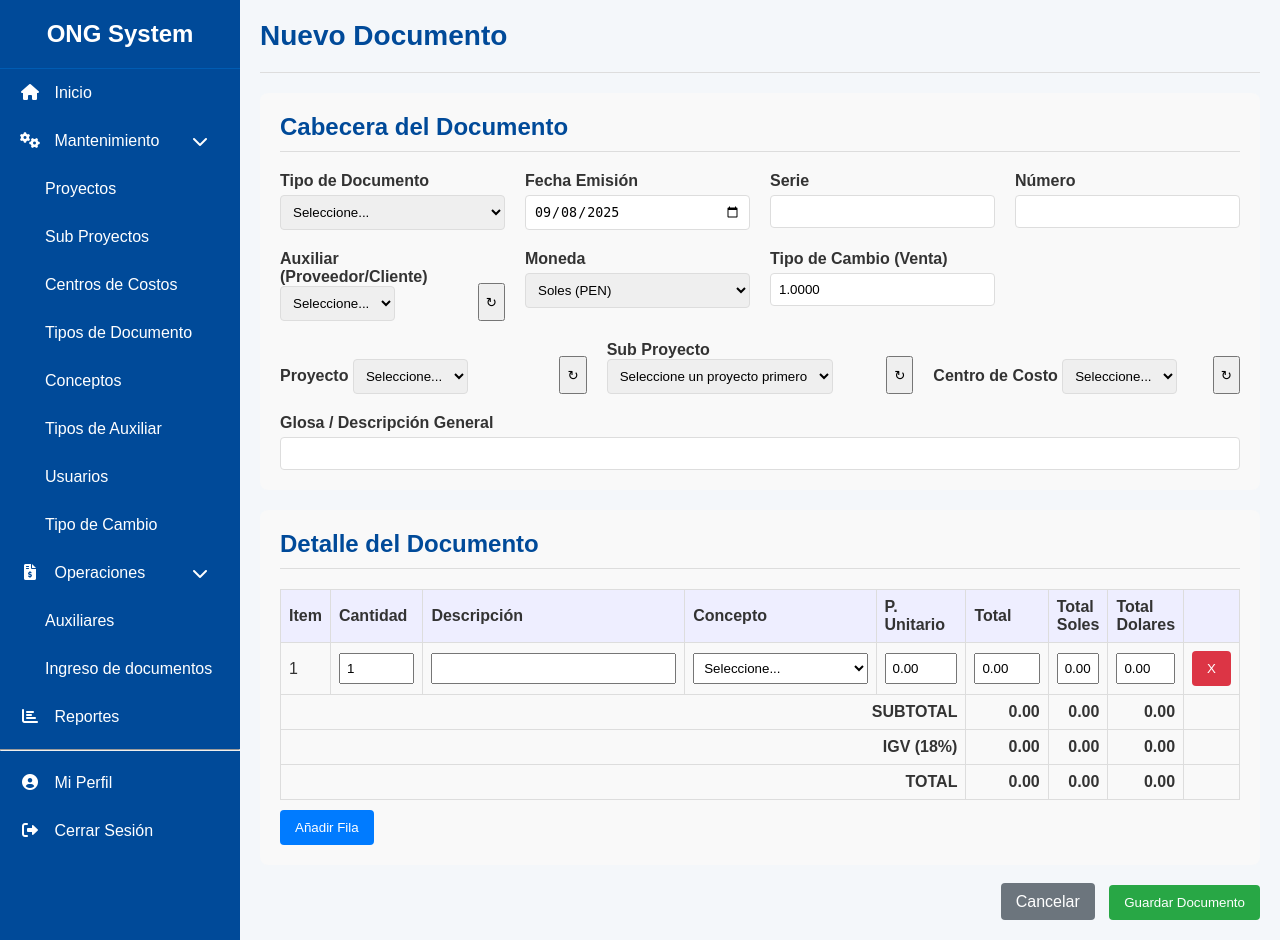
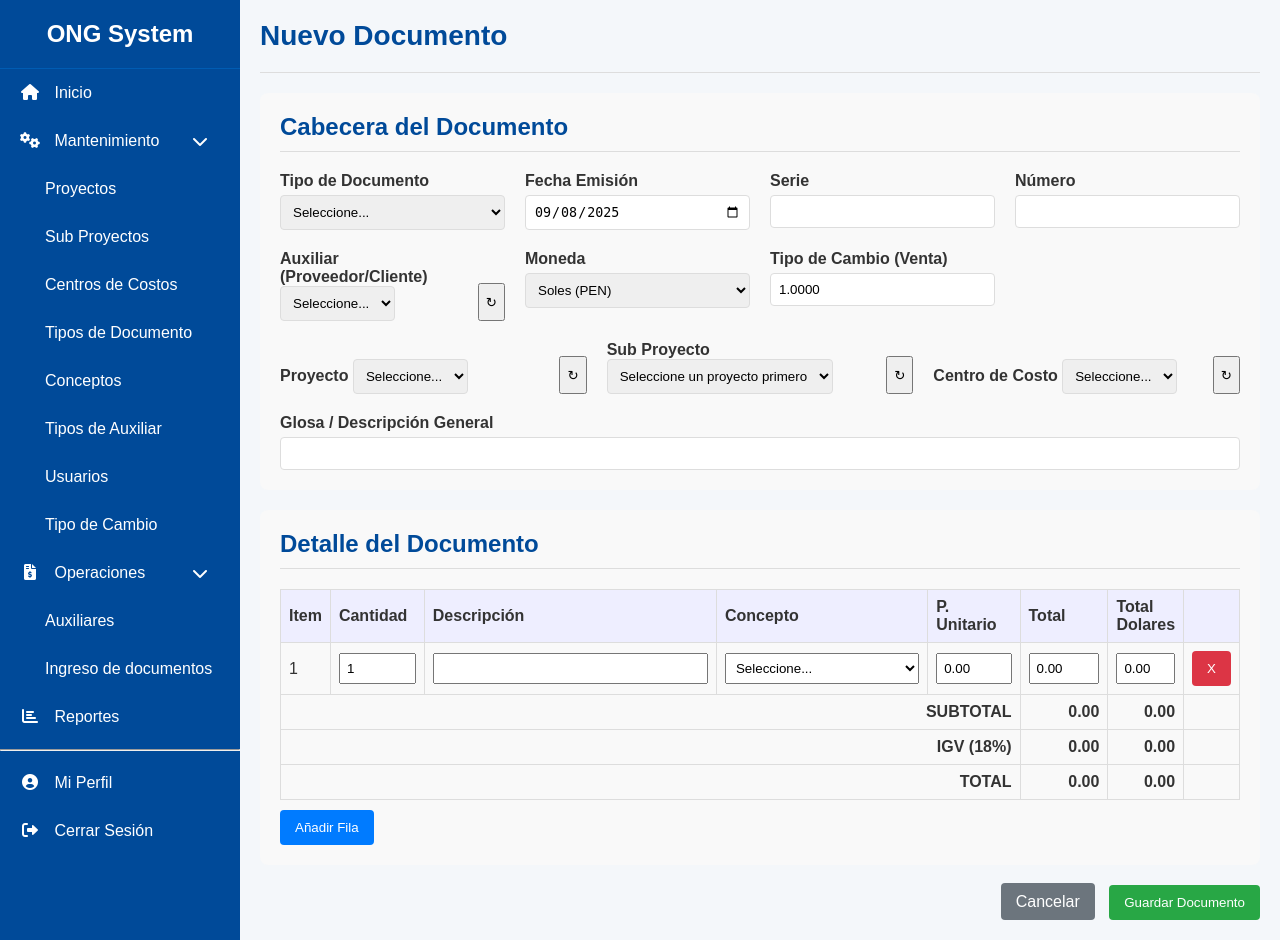
Before and after one commit to miguel-ls/ong, a PHP site: page /index.php?page=ingreso_documentos_form in a window 1280 px wide. Run offline with PHP 8.4, Linux system fonts and the light colour scheme; the visitor is signed in with stand-in values (Sample User, id 1).

Commit message:
Feat: Implementa funcionalidad CRUD completa para el Módulo de Documentos.
Este commit finaliza la implementación del módulo de "Ingreso de Documentos", añadiendo la funcionalidad de Edición y Eliminación, y aplicando las últimas mejoras de UI solicitadas.

Cambios Clave:
- **Funcionalidad de Edición:**
  - El formulario ahora se puede abrir en modo 'Editar'.
  - Se ha implementado la lógica para cargar los datos existentes (cabecera y detalle) de la base de datos y poblar el formulario dinámicamente con JavaScript.
  - El script de procesamiento ahora maneja la lógica de actualización, borrando los detalles antiguos y guardando los nuevos.

- **Funcionalidad de Eliminación:**
  - El botón 'Eliminar' en la lista de documentos ahora es funcional y elimina el documento y sus detalles correspondientes.

- **Mejoras de UI:**
  - Se ha añadido un botón 'Cancelar' en el formulario de edición.
  - La lista de documentos ahora oculta las columnas de totales en Soles y Dólares para una vista más limpia.
  - En el formulario, la columna de moneda irrelevante (Soles o Dólares) se oculta dinámicamente según la moneda seleccionada en la cabecera.
  - Los totales generales en el formulario ahora se cargan y muestran correctamente en modo de edición.

- **Infraestructura de Soporte:**
  - Se han añadido nuevos procedimientos almacenados para leer, actualizar y eliminar documentos.
  - Todos los cambios de base de datos de esta sesión de desarrollo se han consolidado en un único archivo de parche para facilitar la actualización.

```diff
--- a/src/pages/ingreso_documentos_form.php
+++ b/src/pages/ingreso_documentos_form.php
@@ -200,8 +200,8 @@ try {
                         <th style="width: 25%;">Concepto</th>
                         <th style="width: 10%;">P. Unitario</th>
                         <th style="width: 10%;">Total</th>
-                        <th style="width: 10%;">Total Soles</th>
-                        <th style="width: 10%;">Total Dolares</th>
+                        <th style="width: 10%;" class="col-soles">Total Soles</th>
+                        <th style="width: 10%;" class="col-dolares">Total Dolares</th>
                         <th style="width: 5%;"></th>
                     </tr>
                 </thead>
@@ -221,8 +221,8 @@ try {
                         </td>
                         <td><input type="number" name="detalle[0][precio_unitario]" value="0.00" step="0.01" class="row-input"></td>
                         <td><input type="text" name="detalle[0][precio_total]" value="0.00" readonly></td>
-                        <td><input type="text" name="detalle[0][total_soles]" value="0.00" readonly></td>
-                        <td><input type="text" name="detalle[0][total_dolares]" value="0.00" readonly></td>
+                        <td class="col-soles"><input type="text" name="detalle[0][total_soles]" value="0.00" readonly></td>
+                        <td class="col-dolares"><input type="text" name="detalle[0][total_dolares]" value="0.00" readonly></td>
                         <td><button type="button" class="btn btn-delete-row">X</button></td>
                     </tr>
                 </tbody>
@@ -230,22 +230,22 @@ try {
                     <tr class="total-row">
                         <td colspan="5">SUBTOTAL</td>
                         <td id="subtotal">0.00</td>
-                        <td id="subtotal_soles">0.00</td>
-                        <td id="subtotal_dolares">0.00</td>
+                        <td id="subtotal_soles" class="col-soles">0.00</td>
+                        <td id="subtotal_dolares" class="col-dolares">0.00</td>
                         <td></td>
                     </tr>
                      <tr class="total-row">
                         <td colspan="5">IGV (18%)</td>
                         <td id="igv">0.00</td>
-                        <td id="igv_soles">0.00</td>
-                        <td id="igv_dolares">0.00</td>
+                        <td id="igv_soles" class="col-soles">0.00</td>
+                        <td id="igv_dolares" class="col-dolares">0.00</td>
                         <td></td>
                     </tr>
                     <tr class="total-row">
                         <td colspan="5">TOTAL</td>
                         <td id="total">0.00</td>
-                        <td id="total_soles">0.00</td>
-                        <td id="total_dolares">0.00</td>
+                        <td id="total_soles" class="col-soles">0.00</td>
+                        <td id="total_dolares" class="col-dolares">0.00</td>
                         <td></td>
                     </tr>
                 </tfoot>
@@ -416,8 +416,8 @@ document.addEventListener('DOMContentLoaded', function() {
                 <td class="concepto-cell"></td>
                 <td><input type="number" name="detalle[${index}][precio_unitario]" value="${item.precio_unitario}" step="0.01" class="row-input"></td>
                 <td><input type="text" name="detalle[${index}][precio_total]" value="${item.precio_total}" readonly></td>
-                <td><input type="text" name="detalle[${index}][total_soles]" value="${item.total_soles}" readonly></td>
-                <td><input type="text" name="detalle[${index}][total_dolares]" value="${item.total_dolares}" readonly></td>
+                <td class="col-soles"><input type="text" name="detalle[${index}][total_soles]" value="${item.total_soles}" readonly></td>
+                <td class="col-dolares"><input type="text" name="detalle[${index}][total_dolares]" value="${item.total_dolares}" readonly></td>
                 <td><button type="button" class="btn btn-delete-row">X</button></td>
             `;
             newRow.querySelector('.concepto-cell').appendChild(conceptoSelect);
@@ -434,9 +434,39 @@ document.addEventListener('DOMContentLoaded', function() {
             }
         }, 500); // 500ms de espera, puede necesitar ajuste
 
-        // Disparar el cálculo inicial
+        // Poblar totales iniciales desde la cabecera guardada
+        document.getElementById('subtotal').textContent = parseFloat(documentoData.header.subtotal).toFixed(2);
+        document.getElementById('igv').textContent = parseFloat(documentoData.header.igv).toFixed(2);
+        document.getElementById('total').textContent = parseFloat(documentoData.header.total).toFixed(2);
+        document.getElementById('total_soles').textContent = parseFloat(documentoData.header.total_soles).toFixed(2);
+        document.getElementById('total_dolares').textContent = parseFloat(documentoData.header.total_dolares).toFixed(2);
+        // El cálculo completo se ejecutará después para consistencia, pero esto muestra los datos guardados inmediatamente.
+
+        // Disparar el cálculo completo para asegurar consistencia
         calculateAll();
     }
+
+    // --- Lógica para Ocultar/Mostrar Columnas de Moneda ---
+    const monedaSelect = document.getElementById('moneda');
+
+    function toggleCurrencyColumns() {
+        const selectedMoneda = monedaSelect.value;
+        const showSoles = selectedMoneda === 'DOLARES';
+        const showDolares = selectedMoneda === 'SOLES';
+
+        document.querySelectorAll('.col-soles').forEach(el => {
+            el.style.display = showSoles ? '' : 'none';
+        });
+        document.querySelectorAll('.col-dolares').forEach(el => {
+            el.style.display = showDolares ? '' : 'none';
+        });
+    }
+
+    monedaSelect.addEventListener('change', toggleCurrencyColumns);
+
+    // Llamada inicial para establecer el estado correcto al cargar
+    toggleCurrencyColumns();
+
 
     // --- Lógica para Dropdowns en Cascada (Proyecto -> Subproyecto) ---
     const proyectoSelect = document.getElementById('id_proyecto');
```
